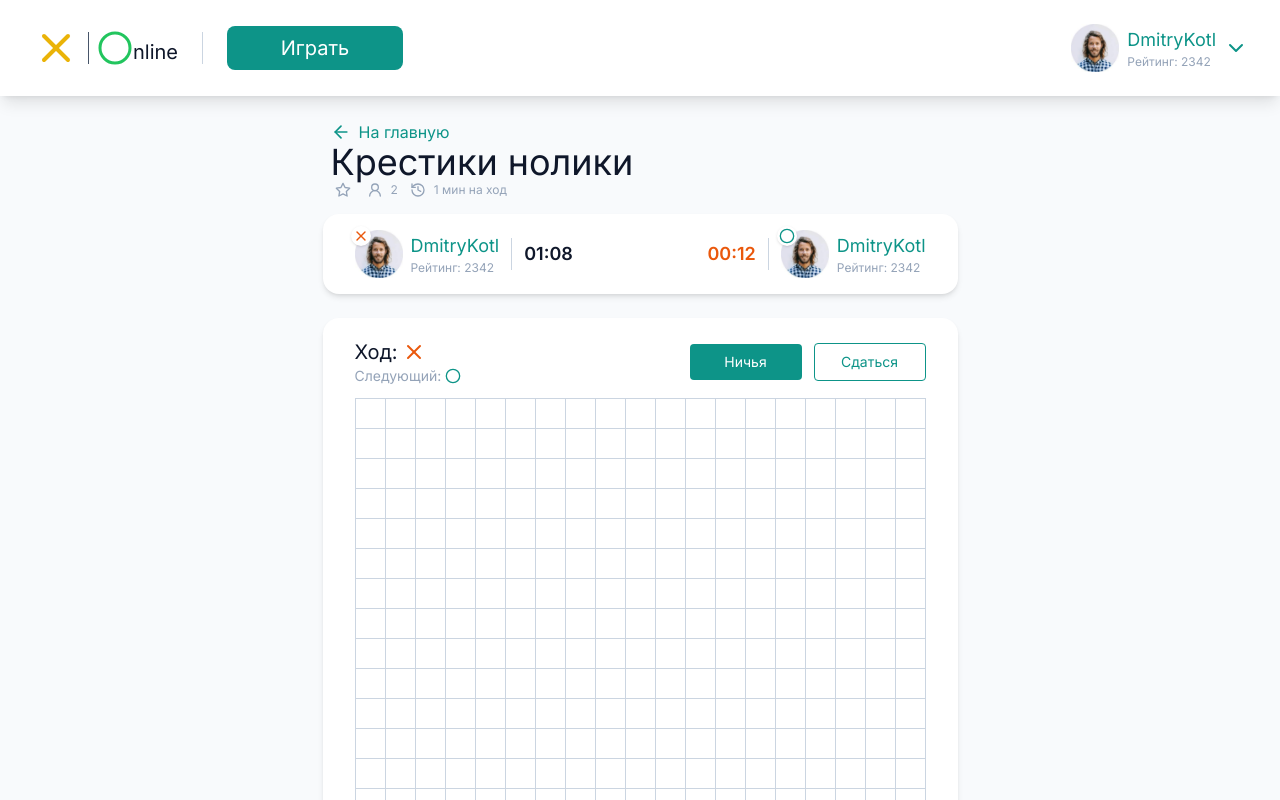
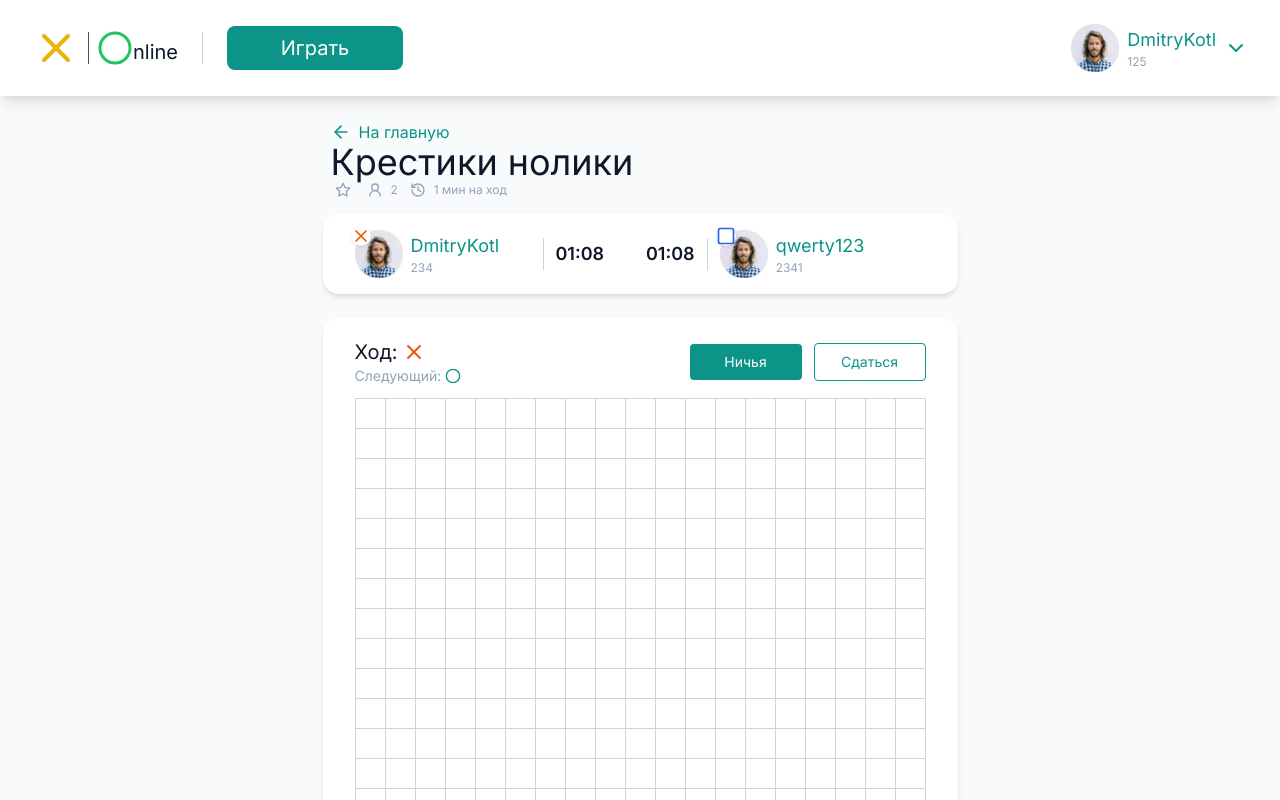
Before and after one commit to Ddkotl/X-O, a Next.js app: page / in a window 1280 px wide. Shown: the top 800 px of the page. Built offline with nearby package versions, Linux system fonts and the light colour scheme.

Commit message:
user list

```diff
--- a/components/game/game-field.jsx
+++ b/components/game/game-field.jsx
@@ -3,8 +3,9 @@ import { UiButton } from "../uikit/ui-button";
 import { GameSymbol } from "./game_symbol";
 import { useGameState } from "./use-game-state";
 
-export function GameField({ className }) {
-  const { cells, currentMove, handleCellClick, nextMove } = useGameState();
+export function GameField({ className, playersCount }) {
+  const { cells, currentMove, handleCellClick, nextMove } =
+    useGameState(playersCount);
   const actions = (
     <>
       {" "}
--- a/components/game/game-info.jsx
+++ b/components/game/game-info.jsx
@@ -1,34 +1,83 @@
 import clsx from "clsx";
-import { Circle, X } from "lucide-react";
 import { Profile } from "../profile";
+import { GAME_SYMBOLS } from "./constants";
+import { GameSymbol } from "./game_symbol";
 
-export function GameInfo({ className }) {
+import avaterSrc1 from "./images/avatar.jpg";
+const players = [
+  {
+    id: 1,
+    name: "DmitryKotl",
+    rating: 234,
+    avatar: avaterSrc1,
+    symbol: GAME_SYMBOLS.CROSS,
+  },
+  {
+    id: 2,
+    name: "qwerty123",
+    rating: 2341,
+    avatar: avaterSrc1,
+    symbol: GAME_SYMBOLS.SQUERE,
+  },
+  {
+    id: 3,
+    name: "dantefff",
+    rating: 231,
+    avatar: avaterSrc1,
+    symbol: GAME_SYMBOLS.ZERO,
+  },
+  {
+    id: 4,
+    name: "stas228111111111111111111111111111111",
+    rating: 341,
+    avatar: avaterSrc1,
+    symbol: GAME_SYMBOLS.TRINGLE,
+  },
+];
+
+export function GameInfo({ className, playersCount }) {
   return (
     <div
       className={clsx(
         className,
-        "bg-white rounded-2xl shadow-md px-8 py-4 flex justify-between",
+        "bg-white rounded-2xl shadow-md px-8 py-4 grid grid-cols-2 gap-3 justify-between",
       )}
     >
-      <div className="flex gap-3 items-center">
-        <div className="relative">
-          <Profile />
-          <div className="w-5 h-5 rounded-full bg-white shadow absolute -left-1 -top-1 flex items-center justify-center">
-            <X className="h-4 w-4 text-orange-600" />
-          </div>
+      {players.slice(0, playersCount).map((player, index) => (
+        <PlayerInfo
+          key={player.id}
+          playerInfo={player}
+          isRight={index % 2 === 1}
+        />
+      ))}
+    </div>
+  );
+}
+
+function PlayerInfo({ playerInfo, isRight }) {
+  return (
+    <div className="flex gap-3 items-center">
+      <div className={clsx("relative", isRight && "order-3")}>
+        <Profile
+          className="w-44"
+          name={playerInfo.name}
+          rating={playerInfo.rating}
+          avatar={playerInfo.avatar}
+        />
+        <div className="w-5 h-5 rounded-full bg-white shadow absolute -left-1 -top-1 flex items-center justify-center">
+          <GameSymbol symbol={playerInfo.symbol} />
         </div>
-        <div className="w-px h-8 bg-slate-300 "></div>
-        <div className="text-slate-900 text-lg font-semibold">01:08</div>
       </div>
-      <div className="flex gap-3 items-center">
-        <div className="text-orange-600 text-lg font-semibold">00:12</div>
-        <div className="w-px h-8 bg-slate-300 "></div>
-        <div className="relative">
-          <Profile />
-          <div className="w-5 h-5 rounded-full bg-white shadow absolute -left-1 -top-1 flex items-center justify-center">
-            <Circle className="h-4 w-4 text-teal-600" />
-          </div>
-        </div>
+      <div
+        className={clsx("w-px h-8 bg-slate-300 ", isRight && "order-2")}
+      ></div>
+      <div
+        className={clsx(
+          "text-slate-900 text-lg font-semibold",
+          isRight && "order-1",
+        )}
+      >
+        01:08
       </div>
     </div>
   );
--- a/components/game/game-title.jsx
+++ b/components/game/game-title.jsx
@@ -1,7 +1,7 @@
 import { ArrowLeft, History, StarIcon, UserRound } from "lucide-react";
 import Link from "next/link";
 
-export function GameTitle() {
+export function GameTitle({ playersCount }) {
   return (
     <div className="pl-2">
       <Link
@@ -15,7 +15,8 @@ export function GameTitle() {
       <div className="flex gap-2 items-center text-xs text-slate-400">
         <StarIcon className="h-4  hover:text-slate-600" />
         <div className="flex items-center gap-1">
-          <UserRound className="h-4  hover:text-slate-600" />2
+          <UserRound className="h-4  hover:text-slate-600" />
+          {playersCount}
         </div>
         <div className="flex items-center gap-1">
           <History className="h-4  hover:text-slate-600" />1 мин на ход
--- a/components/game/use-game-state.jsx
+++ b/components/game/use-game-state.jsx
@@ -1,18 +1,20 @@
 import { useState } from "react";
 import { GAME_SYMBOLS, MOVE_ORDER } from "./constants";
 
-function getNextMove(currentMove) {
-  const nextMoveIndex = MOVE_ORDER.indexOf(currentMove) + 1;
-  return MOVE_ORDER[nextMoveIndex] ?? MOVE_ORDER[0];
+function getNextMove(currentMove, playersCount) {
+  const sliceMoveOrder = MOVE_ORDER.slice(0, playersCount);
+
+  const nextMoveIndex = sliceMoveOrder.indexOf(currentMove) + 1;
+  return sliceMoveOrder[nextMoveIndex] ?? sliceMoveOrder[0];
 }
 
-export function useGameState() {
+export function useGameState(playersCount) {
   const [{ cells, currentMove }, setGameState] = useState(() => ({
     cells: new Array(19 * 19).fill(null),
     currentMove: GAME_SYMBOLS.CROSS,
   }));
 
-  const nextMove = getNextMove(currentMove);
+  const nextMove = getNextMove(currentMove, playersCount);
 
   const handleCellClick = (index) => {
     setGameState((lastGameState) => {
@@ -21,7 +23,7 @@ export function useGameState() {
       }
       return {
         ...lastGameState,
-        currentMove: getNextMove(lastGameState.currentMove),
+        currentMove: getNextMove(lastGameState.currentMove, playersCount),
         cells: lastGameState.cells.map((cell, i) =>
           i === index ? lastGameState.currentMove : cell,
         ),
--- a/components/header/header.jsx
+++ b/components/header/header.jsx
@@ -13,7 +13,7 @@ export function Header() {
         </UiButton>
       </div>
       <button className="ml-auto flex items-center gap-2 text-start text-teal-600 ">
-        <Profile />
+        <Profile name="DmitryKotl" rating="125" />
         <ChevronDown className="  h-6 w-6" />
       </button>
     </header>
--- a/components/profile/profile.jsx
+++ b/components/profile/profile.jsx
@@ -2,7 +2,7 @@ import clsx from "clsx";
 import Image from "next/image";
 import avatarSrc from "./avatar.jpg";
 
-export function Profile({ className }) {
+export function Profile({ className, name, rating, avatar = avatarSrc }) {
   return (
     <div
       className={clsx(
@@ -10,10 +10,16 @@ export function Profile({ className }) {
         "flex items-center gap-2 text-start text-teal-600",
       )}
     >
-      <Image src={avatarSrc} alt="avatar" className="h-12 w-12" />
-      <div>
-        <div className="  text-lg">DmitryKotl</div>
-        <div className=" text-slate-400 text-xs">Рейтинг: 2342</div>
+      <Image
+        src={avatar}
+        alt="avatar"
+        width={12}
+        height={12}
+        className="h-12 w-12"
+      />
+      <div className="overflow-hidden">
+        <div className="  text-lg truncate">{name}</div>
+        <div className=" text-slate-400 text-xs">{rating}</div>
       </div>
     </div>
   );
--- a/pages/index.jsx
+++ b/pages/index.jsx
@@ -1,14 +1,16 @@
+import { useState } from "react";
 import { GameField, GameInfo, GameTitle } from "../components/game";
 import { Header } from "../components/header";
 
 export default function HomePage() {
+  const [playersCount] = useState(2);
   return (
     <div className="bg-slate-50 min-h-screen">
       <Header />
       <main className="pt-6 mx-auto w-max">
-        <GameTitle />
-        <GameInfo className="mt-4" />
-        <GameField className="mt-6" />
+        <GameTitle playersCount={playersCount} />
+        <GameInfo playersCount={playersCount} className="mt-4" />
+        <GameField playersCount={playersCount} className="mt-6" />
       </main>
     </div>
   );
```
Also changed, not shown: components/game/images/avatar.jpg (added).
